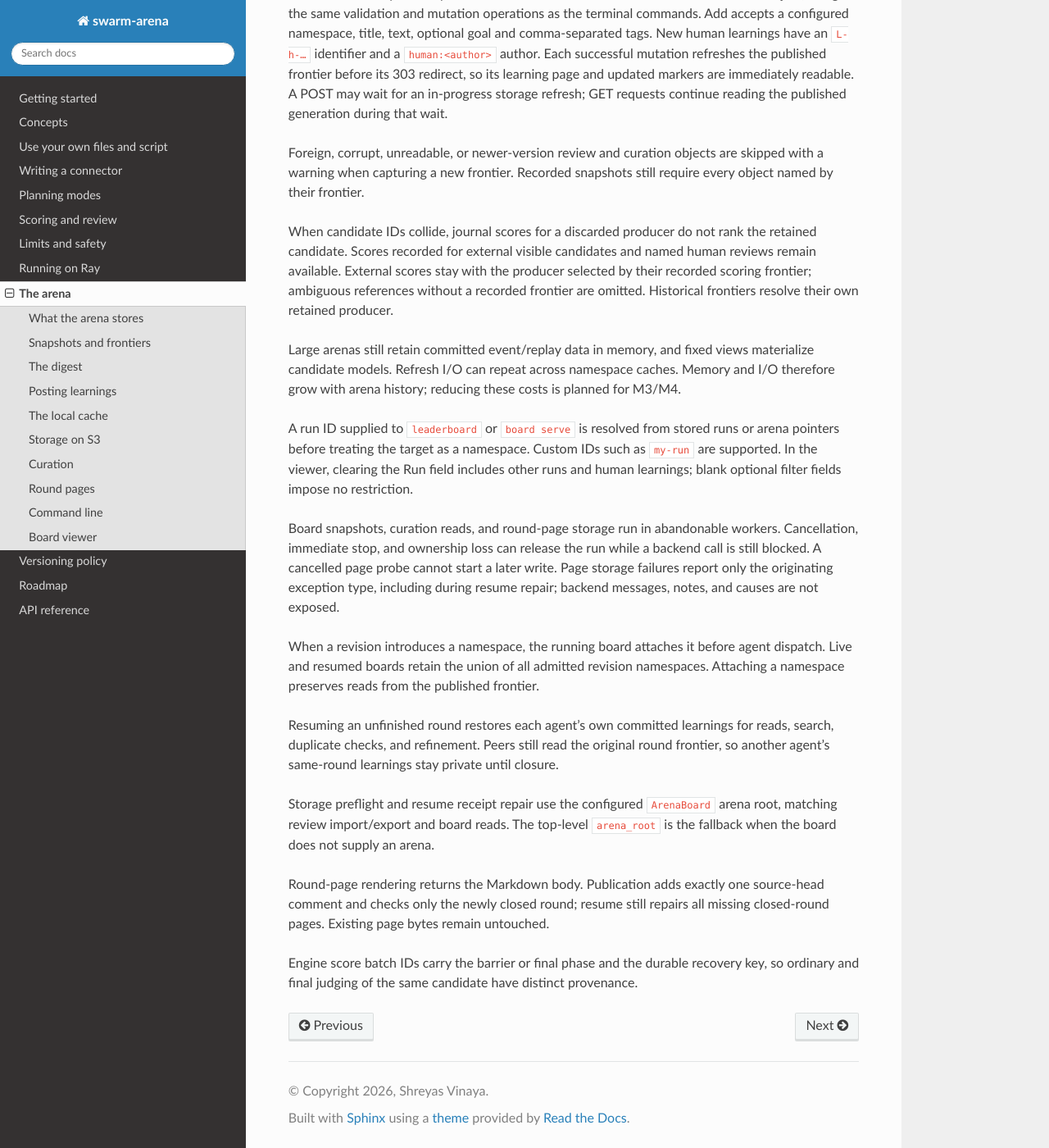
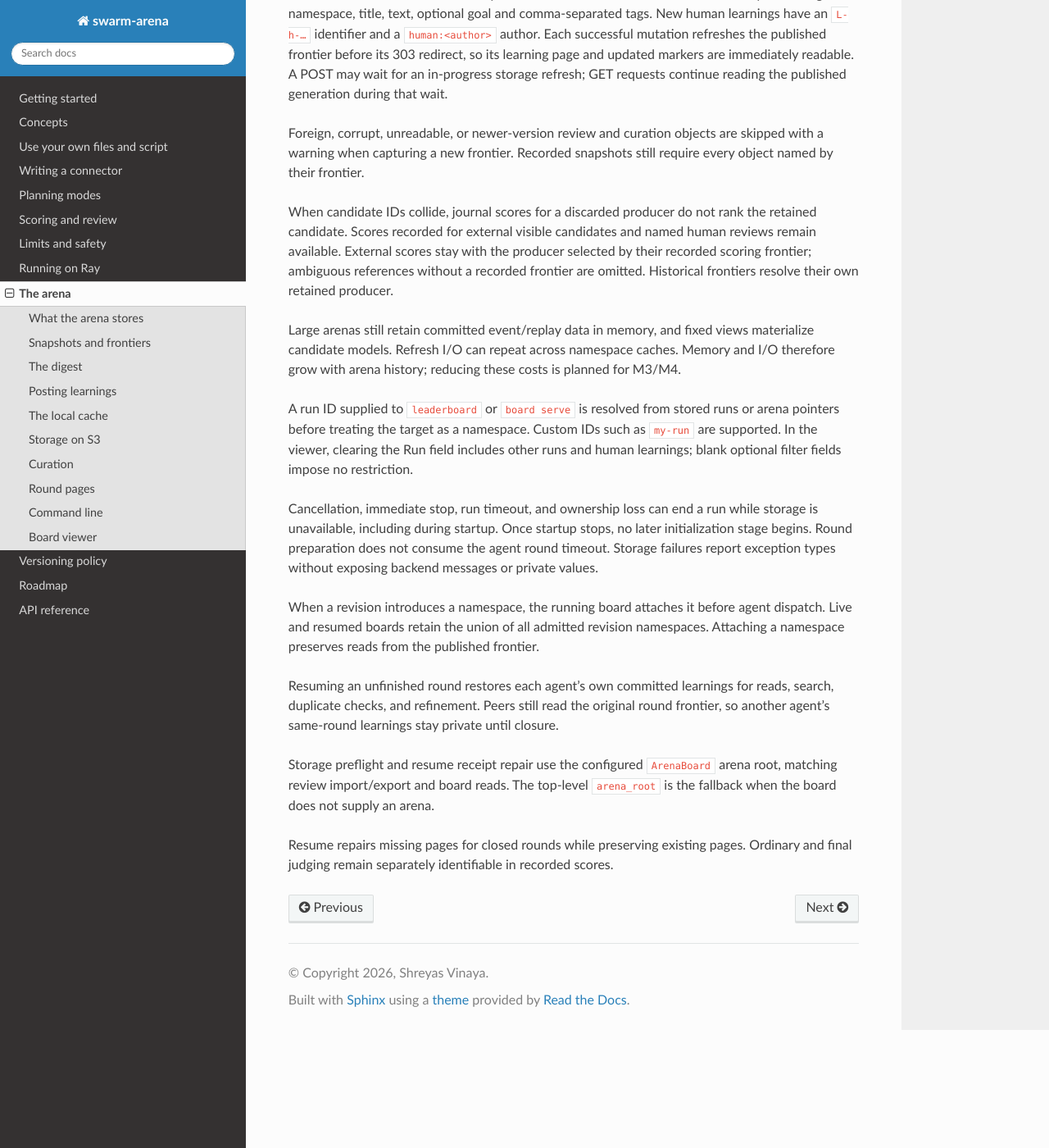
Before and after one commit to shreyasvinaya/swarm-arena, a Sphinx documentation site: the page built from docs/arena.md, in a window 1280 px wide and 1400 px high, scrolled down 11398 px. Shown: the whole window at 82% size. Built offline with Sphinx 7.4.7 and the Read the Docs theme 3.1.0, drawn with Linux system fonts in a browser that asks for light colours; some of the changed text lies outside the part shown.

Commit message:
docs(board): clarify repeated attachment and separate implementation notes

```diff
--- a/docs/arena.md
+++ b/docs/arena.md
@@ -24,9 +24,8 @@
 A part may use a different namespace from its main goal. Its candidates, scores,
 and learnings are indexed in that part's namespace; declared sibling views keep
 the same recorded frontier while selecting the sibling's namespace. A main view
-can still read its declared parts and join their results. The cache schema is
-version 4; incompatible older caches, including versions 1, 2 and 3, must be
-rebuilt with `swarm-arena reindex`.
+can still read its declared parts and join their results. If the local cache
+schema is incompatible, rebuild the disposable cache with `swarm-arena reindex`.
 
 ## What the arena stores
 
@@ -547,11 +546,11 @@
 `my-run` are supported. In the viewer, clearing the Run field includes other runs
 and human learnings; blank optional filter fields impose no restriction.
 
-Board snapshots, curation reads, and round-page storage run in abandonable workers.
-Cancellation, immediate stop, and ownership loss can release the run while a
-backend call is still blocked. A cancelled page probe cannot start a later write.
-Page storage failures report only the originating exception type, including
-during resume repair; backend messages, notes, and causes are not exposed.
+Cancellation, immediate stop, run timeout, and ownership loss can end a run
+while storage is unavailable, including during startup. Once startup stops,
+no later initialization stage begins. Round preparation does not consume the
+agent round timeout. Storage failures report exception types without exposing
+backend messages or private values.
 
 When a revision introduces a namespace, the running board attaches it before
 agent dispatch. Live and resumed boards retain the union of all admitted revision
@@ -565,9 +564,5 @@
 arena root, matching review import/export and board reads. The top-level
 `arena_root` is the fallback when the board does not supply an arena.
 
-Round-page rendering returns the Markdown body. Publication adds exactly one
-source-head comment and checks only the newly closed round; resume still repairs
-all missing closed-round pages. Existing page bytes remain untouched.
-
-Engine score batch IDs carry the barrier or final phase and the durable recovery
-key, so ordinary and final judging of the same candidate have distinct provenance.
+Resume repairs missing pages for closed rounds while preserving existing pages.
+Ordinary and final judging remain separately identifiable in recorded scores.
```
Also changed, not shown: CONTRIBUTING.md (+17 -0 lines), 2 other files.
